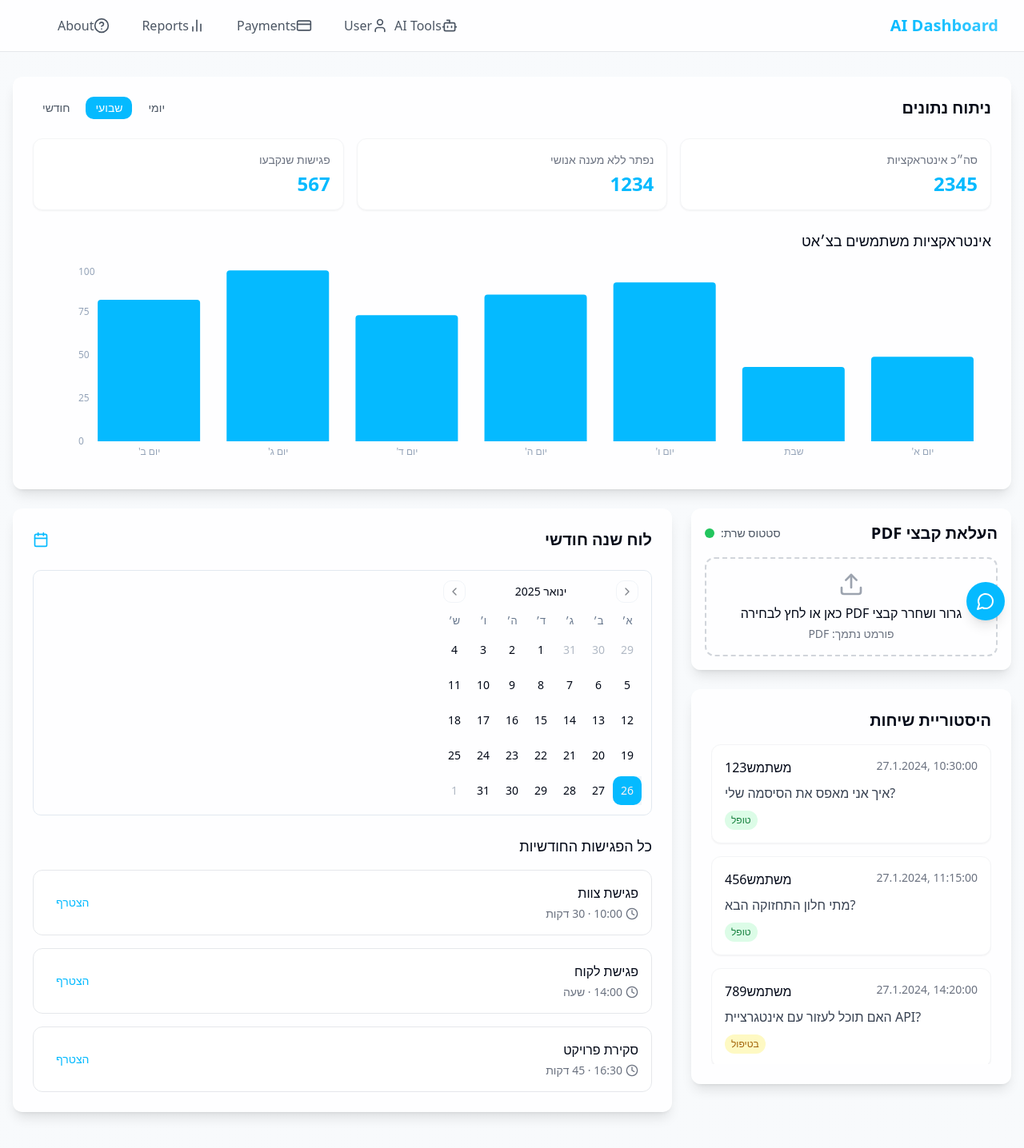
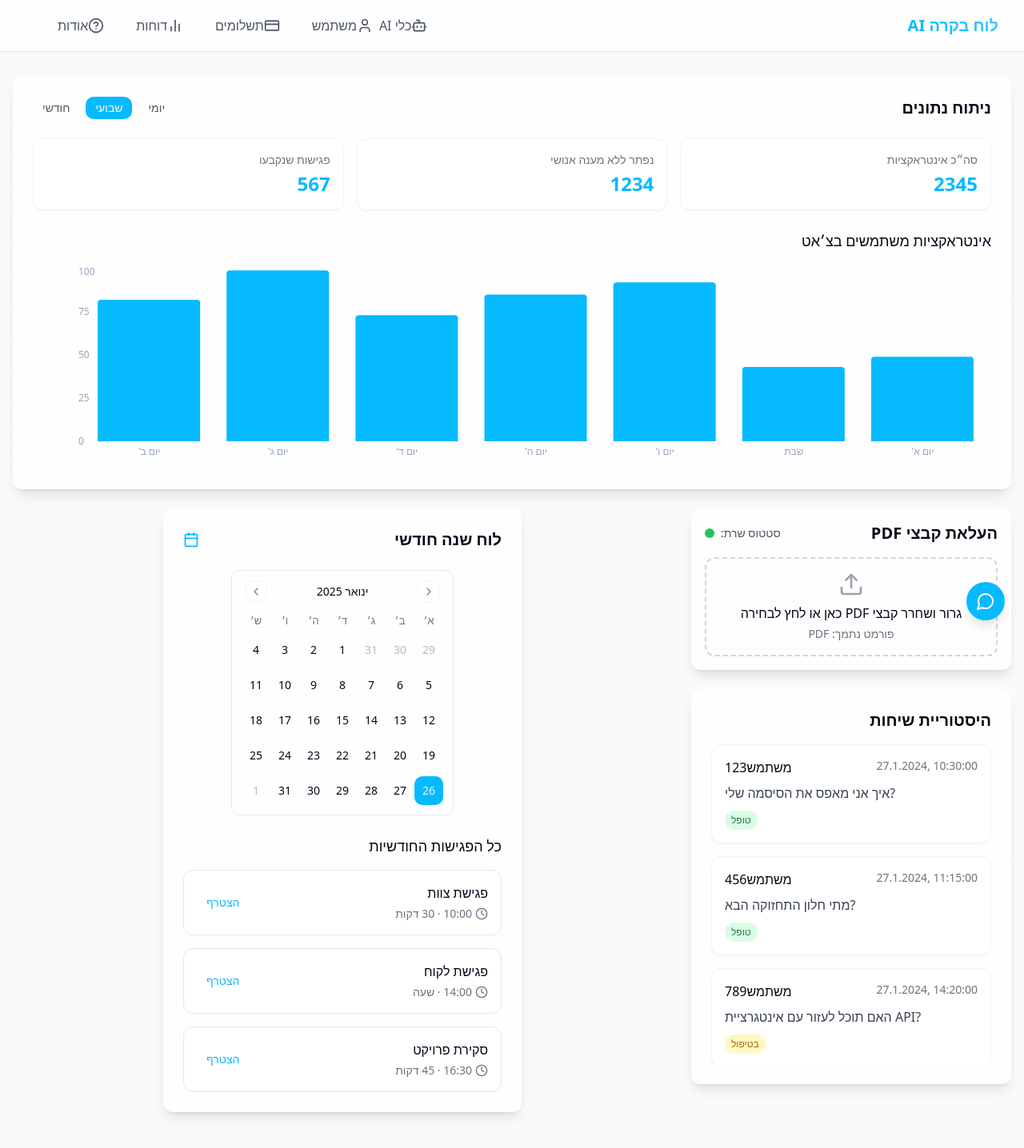
Before and after one commit to cmatan10/insights-toolbox, a React (Vite) app: page / in a window 1280 px wide. Shown: the top 1436 px of the page at 80% size. Built offline with nearby package versions, Linux system fonts and the light colour scheme.

Commit message:
Update UI to Hebrew
- Change hover text in Analytics component to display "אינטראקציות" in Hebrew.
- Update navigation bar labels to Hebrew.
- Adjust the width of the calendar section for better layout.
- Center the days in the calendar section for improved visibility.
[skip gpt_engineer]

```diff
--- a/src/components/Analytics.tsx
+++ b/src/components/Analytics.tsx
@@ -108,6 +108,8 @@ const Analytics = () => {
                   borderRadius: "0.5rem",
                   boxShadow: "0 4px 6px -1px rgb(0 0 0 / 0.1)",
                 }}
+                formatter={(value) => [`${value} אינטראקציות`]}
+                labelFormatter={(label) => `${label}`}
               />
               <Bar
                 dataKey="interactions"
--- a/src/components/Calendar.tsx
+++ b/src/components/Calendar.tsx
@@ -53,7 +53,7 @@ const Calendar = () => {
   };
 
   return (
-    <div className="glass-card rounded-lg p-6 animate-fadeIn" dir="rtl">
+    <div className="glass-card rounded-lg p-6 animate-fadeIn max-w-md mx-auto" dir="rtl">
       <div className="flex items-center justify-between mb-6">
         <h2 className="text-xl font-semibold">לוח שנה חודשי</h2>
         <button
@@ -65,13 +65,15 @@ const Calendar = () => {
       </div>
 
       <div className="space-y-6">
+        <div className="flex justify-center">
           <CalendarUI
             mode="single"
             selected={date}
             onSelect={handleSelect}
-          className="rounded-md border w-full"
+            className="rounded-md border mx-auto"
             locale={he}
           />
+        </div>
 
         <div className="mt-6">
           <h3 className="text-lg font-medium mb-4">
--- a/src/components/Navigation.tsx
+++ b/src/components/Navigation.tsx
@@ -12,14 +12,14 @@ const Navigation = () => {
   const [isOpen, setIsOpen] = useState(false);
 
   const navItems = [
-    { icon: User, label: "User", path: "/user" },
-    { icon: CreditCard, label: "Payments", path: "/payments" },
-    { icon: BarChart2, label: "Reports", path: "/reports" },
-    { icon: HelpCircle, label: "About", path: "/about" },
+    { icon: User, label: "משתמש", path: "/user" },
+    { icon: CreditCard, label: "תשלומים", path: "/payments" },
+    { icon: BarChart2, label: "דוחות", path: "/reports" },
+    { icon: HelpCircle, label: "אודות", path: "/about" },
   ];
 
   const aiTools = [
-    { id: "chatbot", name: "AI Chatbot", description: "Intelligent chat assistant" },
+    { id: "chatbot", name: "צ'אטבוט AI", description: "עוזר צ'אט חכם" },
   ];
 
   return (
@@ -28,7 +28,7 @@ const Navigation = () => {
         <div className="flex justify-between h-16">
           <div className="flex items-center">
             <span className="text-xl font-semibold bg-gradient-to-r from-[#05baff] to-[#05baff]/80 bg-clip-text text-transparent">
-              AI Dashboard
+              לוח בקרה AI
             </span>
           </div>
 
@@ -37,7 +37,7 @@ const Navigation = () => {
             <DropdownMenu>
               <DropdownMenuTrigger className="flex items-center space-x-2 text-gray-600 hover:text-[#05baff] transition-colors duration-200">
                 <Bot className="w-5 h-5" />
-                <span>AI Tools</span>
+                <span>כלי AI</span>
               </DropdownMenuTrigger>
               <DropdownMenuContent className="w-56 bg-white">
                 {aiTools.map((tool) => (
@@ -81,7 +81,7 @@ const Navigation = () => {
           <div className="px-2 pt-2 pb-3 space-y-1 sm:px-3">
             <div className="flex items-center space-x-2 px-3 py-2 rounded-md text-gray-600 hover:text-[#05baff] hover:bg-gray-50">
               <Bot className="w-5 h-5" />
-              <span>AI Tools</span>
+              <span>כלי AI</span>
             </div>
             {navItems.map((item) => (
               <Link
```
Lines whose indentation alone changed are shown as unchanged.
